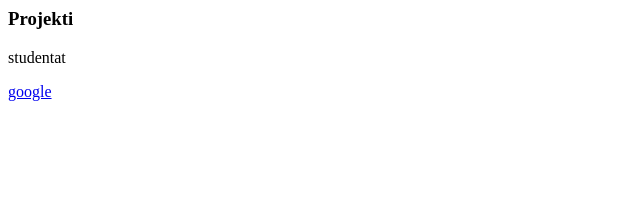
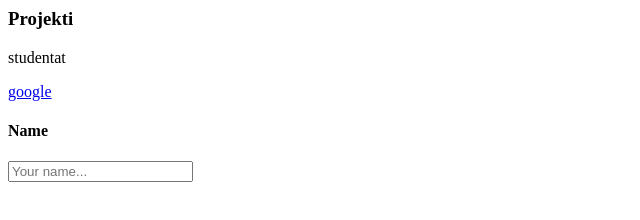
Before and after one commit to dita9488/RK, a plain HTML site: page index.html in a window 1280 px wide. Shown: the whole page, without its empty margins (0-640 px from the left). Drawn offline with Linux system fonts and the light colour scheme.

Commit message:
Update index.html

```diff
--- a/index.html
+++ b/index.html
@@ -7,5 +7,9 @@
 <h3>Projekti</h3>
   <p>studentat</p>
   <a href="https://www.google.com">google</a>
+  <form>
+    <h4>Name</h4>
+    <input type="text" placeholder="Your name...">
+  </form>
 </body>
 <html>
```
